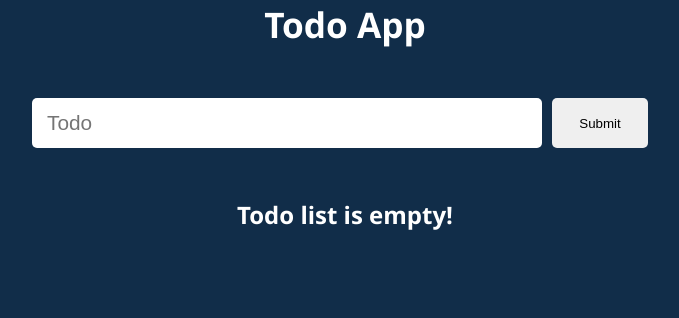
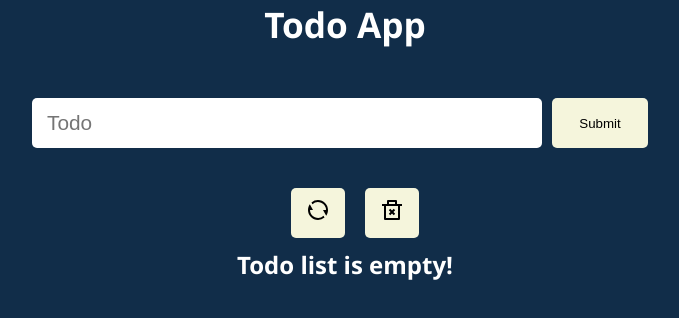
Before and after one commit to SergeyNedobezhkin/react-todo, a React (Create React App) app: page / in a window 1280 px wide. Shown: the top 318 px of the page, without its empty margins (295-974 px from the left). Built offline with nearby package versions, Linux system fonts and the light colour scheme.

Commit message:
Добавил функционал очистки списка на кнопку и осчистка выполненных задач

```diff
--- a/src/App.js
+++ b/src/App.js
@@ -3,6 +3,7 @@
 import { v4 as uuidv4 } from "uuid";
 import TodoForm from "./components/Todos/TodoForm";
 import TodoList from "./components/Todos/TodoList";
+import TodosActions from "./components/Todos/TodosActions";
 
 function App() {
   const [todos, setTodos] = useState([]);
@@ -17,6 +18,12 @@
   }
   const deleteTodoHandler = (id) => {
     setTodos(todos.filter((todo) => todo.id !== id));
+  };
+  const resetTodosHandler = () => {
+    setTodos([]);
+  };
+  const deleteCompletedTodosHandler = () => {
+    setTodos(todos.filter((todo) => !todo.isCompleted));
   };
 
   const toggleTodoHandler = (id) => {
@@ -33,6 +40,10 @@
       <>
         <h1>Todo App</h1>
         <TodoForm addTodo={addTodoHandler} />
+        <TodosActions
+          resetTodos={resetTodosHandler}
+          deleteCompletedTodos={deleteCompletedTodosHandler}
+        />
         <TodoList
           todos={todos}
           deleteTodo={deleteTodoHandler}
--- a/src/components/Todos/TodoForm.module.css
+++ b/src/components/Todos/TodoForm.module.css
@@ -23,6 +23,7 @@
   border: none;
   border-radius: 5px;
   cursor: pointer;
+  background-color: beige;
 }
 .todoFormContainer button:hover {
   background-color: rgb(240, 240, 155);
--- /dev/null
+++ b/src/components/Todos/TodosActions.js
@@ -0,0 +1,16 @@
+import { RiDeleteBin2Line, RiRefreshLine } from "react-icons/ri";
+
+import Button from "../UI/Button";
+function TodosActions({ resetTodos, deleteCompletedTodos }) {
+  return (
+    <>
+      <Button onClick={resetTodos} title="Reset Todos">
+        {<RiRefreshLine />}
+      </Button>
+      <Button title="Clear Completed Todos" onClick={deleteCompletedTodos}>
+        {<RiDeleteBin2Line />}
+      </Button>
+    </>
+  );
+}
+export default TodosActions;
--- a/src/components/UI/Button.js
+++ b/src/components/UI/Button.js
@@ -1,9 +1,16 @@
-// import style from "./Button.module.css";
-// function Button() {
-//   return (
-//     <button type="submit" className={style.button}>
-//       Submit
-//     </button>
-//   );
-// }
-// export default Button;
+import styles from "./Button.module.css";
+console.log(styles);
+function Button({ onClick, children, title, disabled = false }) {
+  return (
+    <button
+      type="submit"
+      className={styles.button}
+      title={title}
+      onClick={onClick}
+      disabled={disabled}
+    >
+      {children}
+    </button>
+  );
+}
+export default Button;
--- a/src/components/UI/Button.module.css
+++ b/src/components/UI/Button.module.css
@@ -1,11 +1,13 @@
-/* .button {
-  margin: 10px;
-  padding: 5px;
+.button {
+  margin-left: 20px;
   height: 50px;
+  padding: 10px 15px;
   border: none;
   border-radius: 5px;
   cursor: pointer;
+  background-color: beige;
+  font-size: 1.5rem;
 }
 button:hover {
   background-color: rgb(240, 240, 155);
-} */
+}
```
Also changed, not shown: src/components/Todos/TodosActions.module.css (added).
